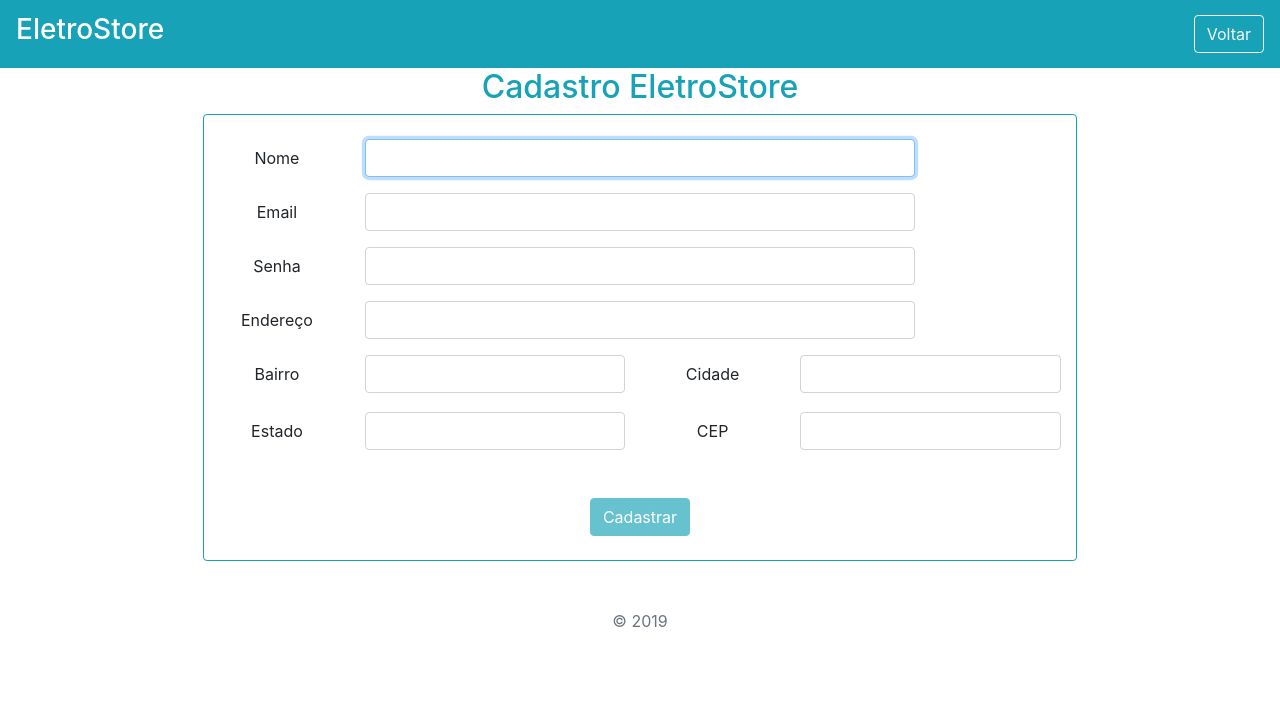
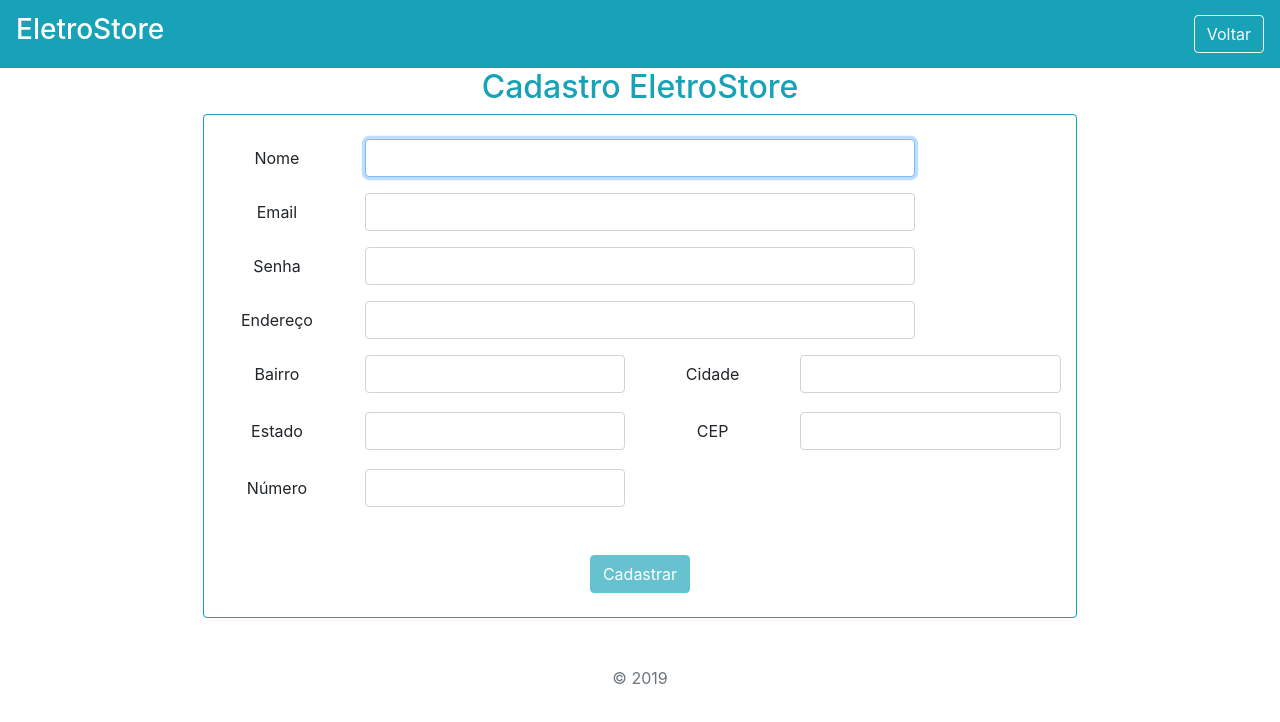
Before and after one commit to luizaugustoventura/eletrostore-ecommerce-angular, an Angular app in the folder Angular/: page /register in a window 1280 px wide. Shown: the top 722 px of the page. Built offline with nearby package versions, Linux system fonts and the light colour scheme.

Commit message:
Ajustes login

```diff
--- a/Angular/src/app/register/register.component.html
+++ b/Angular/src/app/register/register.component.html
@@ -94,6 +94,17 @@
               </div>
             </div>
 
+            <!--NÚMERO-->
+            <div class="form-group row"  style="margin-top: -5px;">
+                <div class="col-2 col-md-2 col-form-label">
+                  <label for="inputNumero" class="">Número</label>
+                </div>
+                <div class="col-10 col-md-4">
+                  <input type="number" formControlName="number" id="inputNumero" class="form-control"
+                    required autofocus name="numero" >
+                </div>
+            </div>
+
             <br>
             <button type="submit" [disabled]="!formRegister.valid" class="btn btn-info">Cadastrar</button>
             <br><br>
--- a/Angular/src/app/register/register.component.ts
+++ b/Angular/src/app/register/register.component.ts
@@ -4,6 +4,8 @@ import { HttpClient } from '@angular/common/http';
 import { LoginService } from '../services/LoginService/login.service';
 import { LoggedPerson } from '../models/LoggedPerson';
 import { Router } from '@angular/router';
+import { ToastService } from '../services/ToastController/toast.service';
+import { VirtualTimeScheduler } from 'rxjs';
 
 @Component({
   selector: 'app-register',
@@ -17,6 +19,7 @@ export class RegisterComponent implements OnInit {
 
   constructor(
       private loginService: LoginService,
+      private toastService: ToastService,
       private formBuilder: FormBuilder,
       private httpClient: HttpClient,
       private router: Router
@@ -27,6 +30,7 @@ export class RegisterComponent implements OnInit {
       name: new FormControl('', Validators.required),
       email: new FormControl('', Validators.required),
       address: new FormControl('', Validators.required),
+      number: new FormControl('', Validators.required),
       password: new FormControl('', Validators.required),
       city: new FormControl('', Validators.required),
       state: new FormControl('', Validators.required),
@@ -41,6 +45,7 @@ export class RegisterComponent implements OnInit {
       email: formValues.email,
       password: formValues.password,
       address: formValues.address,
+      number: formValues.number,
       city: formValues.city,
       neighborhood: formValues.neighborhood,
       state: formValues.state,
@@ -59,15 +64,18 @@ export class RegisterComponent implements OnInit {
 
         this.loginService.logIn(login)
         .then(loginInfo => {
+            this.toastService.show('Usuário registrado com sucesso', true);
             this.loggedPerson = loginInfo.person;
             this.loginService.setLoggedPerson(this.loggedPerson);
             this.router.navigate(['/home']);
         })
         .catch(error => {
+          this.toastService.show('Erro ao registrar usuário', false);
           console.log(error.message);
         });
     })
     .catch(error => {
+      this.toastService.show('Erro ao registrar usuário', false);
       console.log(error.message);
     });
   }
```
Also changed, not shown: 1 other file (tests, documents, lock files or other folders).
